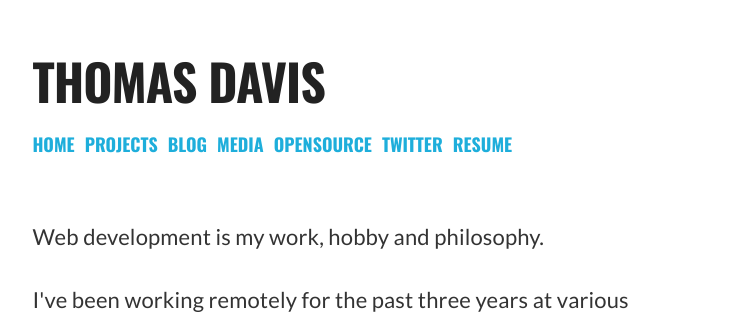
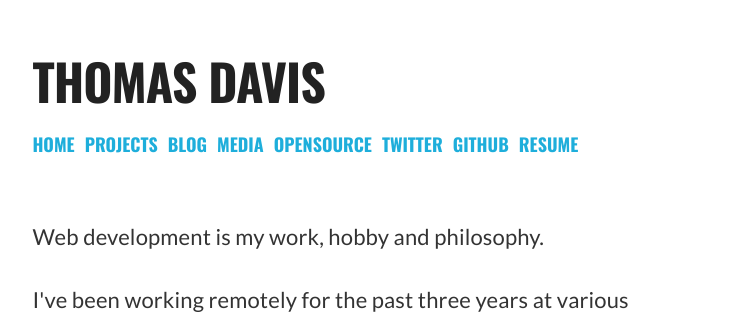
Before and after one commit to thomasdavis/homepage, a Jekyll site: the page built from index.html, in a window 1280 px wide. Shown: the top 322 px of the page, without its empty margins (294-1049 px from the left). Built offline with Jekyll 4.4.1, drawn with Linux system fonts in a browser that asks for light colours; nearby versions of some CDN libraries; comment, search, counter and statistics services are not loaded.

Commit message:
Update header.html

```diff
--- a/_includes/header.html
+++ b/_includes/header.html
@@ -7,6 +7,7 @@
 <li><a href="/media">Media</a></li>
 <li><a href="https://github.com/thomasdavis">Opensource</a></li>
 <li><a href="https://twitter.com/ajaxdavis">Twitter</a></li>
+<li><a href="https://twitter.com/ajaxdavis">Github</a></li>
 <li><a href="https://registry.jsonresume.org/thomasdavis">Resume</a></li>
 </ul>
 <div style="clear:both;"></div>
```
